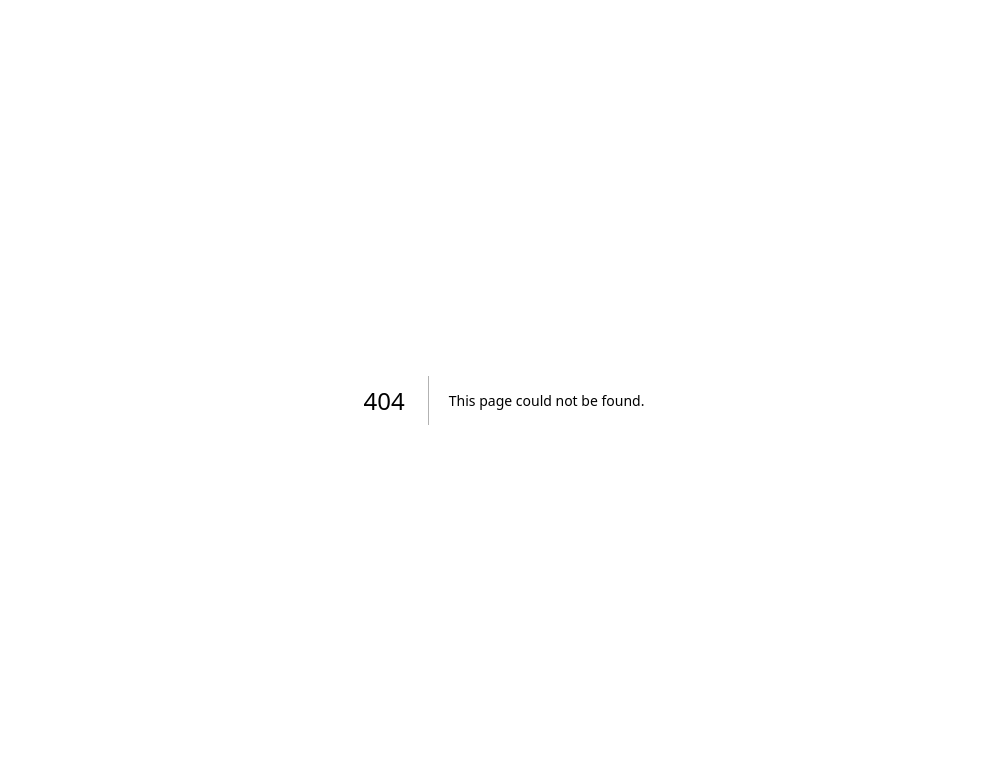
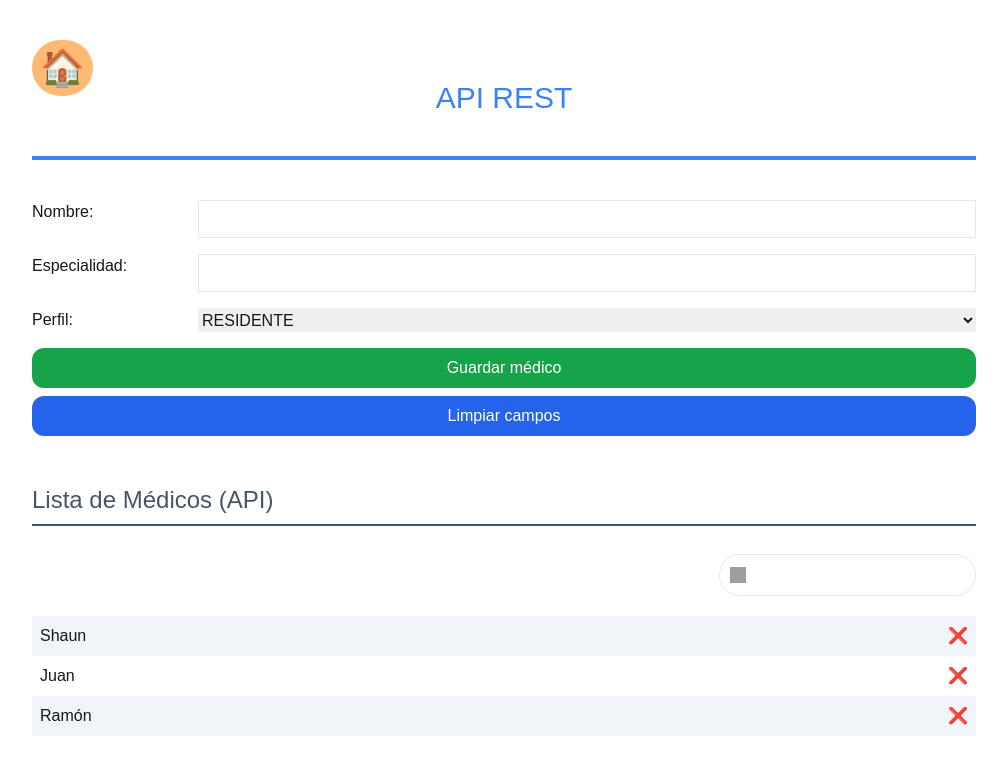
Before and after one commit to davidcarmonaarrabal/PruebaTema4, a Next.js app: page /medicos-api in a window 1280 px wide. Before the commit this address had no page. Shown: the top 774 px of the page, without its empty margins (136-1143 px from the left). Built offline with nearby package versions, Linux system fonts and the light colour scheme; data requests are answered from the project's data file; grey boxes are pictures that could not be loaded.

Commit message:
Added Medicos (API) functionalities, solved Fake API issue (didn't start)

```diff
--- a/package.json
+++ b/package.json
@@ -3,7 +3,7 @@
   "version": "0.1.0",
   "private": true,
   "scripts": {
-    "dev": "next dev --turbopack",
+    "dev": "next dev --turbopack & npx --yes json-server src/data/api.json -p 4000",
     "build": "next build",
     "start": "next start",
     "lint": "next lint"
--- /dev/null
+++ b/src/app/medicos-api/[id]/page.jsx
@@ -0,0 +1,32 @@
+import Link from "next/link";
+import { notFound } from 'next/navigation'
+
+async function obtenerMedico(id) {
+    const response = await fetch('http://localhost:4000/medicos/' + id)
+    if (!response.ok) notFound()
+    const medico = await response.json()
+
+    return medico
+}
+
+async function MedicoPage({ params }) {
+
+    const { id } = await params
+    const medico = await obtenerMedico(id)
+
+    return (
+        <section className="min-h-screen max-w-[1024px] mx-auto px-10 py-10">
+            <Link href="/medicos-api" className="fixed p-2 bg-orange-300 rounded-full"> &lt;- Volver </Link>
+            <h1 className='py-10 text-3xl text-blue-500 text-center border-b-4 border-b-blue-500'>
+                Medico #{medico.id}
+            </h1>
+            <div className="flex flex-col gap-10 items-center mt-20 p-10 bg-blue-100 rounded-xl">
+                <p className="text-6xl place-self-center">{medico.nombre}</p>
+                <p className="text-4xl place-self-center text-slate-400">{medico.especialidad}</p>
+                <p className="text-2xl place-self-center text-blue-400 *:font-bold">{medico.perfil}</p>
+            </div>
+        </section>
+    );
+}
+
+export default MedicoPage;
--- /dev/null
+++ b/src/app/medicos-api/page.jsx
@@ -0,0 +1,27 @@
+import Link from "next/link";
+import Fallback from "@/components/fallback";
+import Medicos from "@/components/api-medicos";
+import MedicoNuevo from "@/components/api-medico-nuevo";
+import { Suspense } from "react";
+
+async function MedicosPage({ searchParams }) {
+    const { query } = await searchParams;
+
+    return (
+        <section className="min-h-screen max-w-[1024px] mx-auto px-10 py-10">
+            <Link href="/" className="fixed text-4xl p-2 bg-orange-300 rounded-full">🏠</Link>
+
+            <h1 className='py-10 text-3xl text-blue-500 text-center border-b-4 border-b-blue-500'>
+                API REST
+            </h1>
+
+            <MedicoNuevo />
+
+            <Suspense fallback={<Fallback>Obteniendo datos ... </Fallback>}>
+                <Medicos query={query || ''} />
+            </Suspense>
+        </section>
+    );
+}
+
+export default MedicosPage;
--- a/src/components/api-medico-nuevo.jsx
+++ b/src/components/api-medico-nuevo.jsx
@@ -13,7 +13,7 @@ async function nuevoMedico(formData) {
 
     await new Promise(resolve => setTimeout(resolve, 2000))
 
-    revalidatePath('/clientes-api')
+    revalidatePath('/medicos-api')
 }
 
 function MedicoNew() {
@@ -23,11 +23,14 @@ function MedicoNew() {
             <label htmlFor='nombre'>Nombre:</label>
             <input required id='nombre' name='nombre' className='p-1 border border-slate-200 focus:outline-blue-300 text-lg' />
 
-            <label htmlFor='descripcion'>Especialidad:</label>
-            <input required id='descripcion' name='descripcion' className='p-1 border border-slate-200 focus:outline-blue-300 text-lg' />
+            <label htmlFor='especialidad'>Especialidad:</label>
+            <input required id='especialidad' name='especialidad' className='p-1 border border-slate-200 focus:outline-blue-300 text-lg' />
 
-            <label htmlFor='precio'>Perfil:</label>
-            <input required id='precio' name='precio' type='number' step='0.01' className='p-1 border border-slate-200 focus:outline-blue-300 text-lg' />
+            <label htmlFor='perfil'>Perfil:</label>
+            <select name="perfil" id="perfil">
+                <option value="RESIDENTE">RESIDENTE</option>
+                <option value="ESPECIALISTA">ESPECIALISTA</option>
+            </select>
 
             <div className='col-span-2 grid gap-2'>
                 <SubmitButton formAction={nuevoMedico} className='disabled:bg-slate-600 bg-green-600 text-white px-4 py-2 rounded-xl'>
--- a/src/components/api-medico.jsx
+++ b/src/components/api-medicos.jsx
@@ -6,7 +6,7 @@ async function obtenerMedicos(query) {
     const response = await fetch('http://localhost:4000/medicos')
     const medicos = await response.json()
 
-    return medicos.filter(medicos => medicos.nombre.toLowerCase().includes(query))
+    return medicos.filter(medico => medico.nombre.toLowerCase().includes(query))
 }
 
 async function eliminarMedico(formData) {
@@ -24,20 +24,20 @@ async function Medicos({ query }) {
     return (
         <>
             <h1 className='text-2xl text-slate-600 py-2  mb-2 border-b-2 border-b-slate-600'>
-                Lista de medicos (API)
+                Lista de Médicos (API)
             </h1>
 
             <Buscar />
 
             <div className='flex flex-col'>
                 {medicos.sort((a, b) => a.createdAt - b.createdAt).reverse()
-                    .map((medicos) => (
-                        <div key={medicos.id} className='p-2 odd:bg-slate-100 flex justify-between'>
-                            <Link href={`/medicos-api/${medicos.id}`}>{medicos.nombre}</Link>
+                    .map((medico) => (
+                        <div key={medico.id} className='p-2 odd:bg-slate-100 flex justify-between'>
+                            <Link href={`/medicos-api/${medico.id}`}>{medico.nombre}</Link>
                             <div className='flex gap-6'>
                                 <form>
-                                    <input type="hidden" name='id' value={medicos.id} />
-                                    <button formAction={eliminarMedicos} title='ELIMINAR'>❌</button>
+                                    <input type="hidden" name='id' value={medico.id} />
+                                    <button formAction={eliminarMedico} title='ELIMINAR'>❌</button>
                                 </form>
                             </div>
                         </div>
```
Also changed, not shown: src/data/api.json (indentation only).
